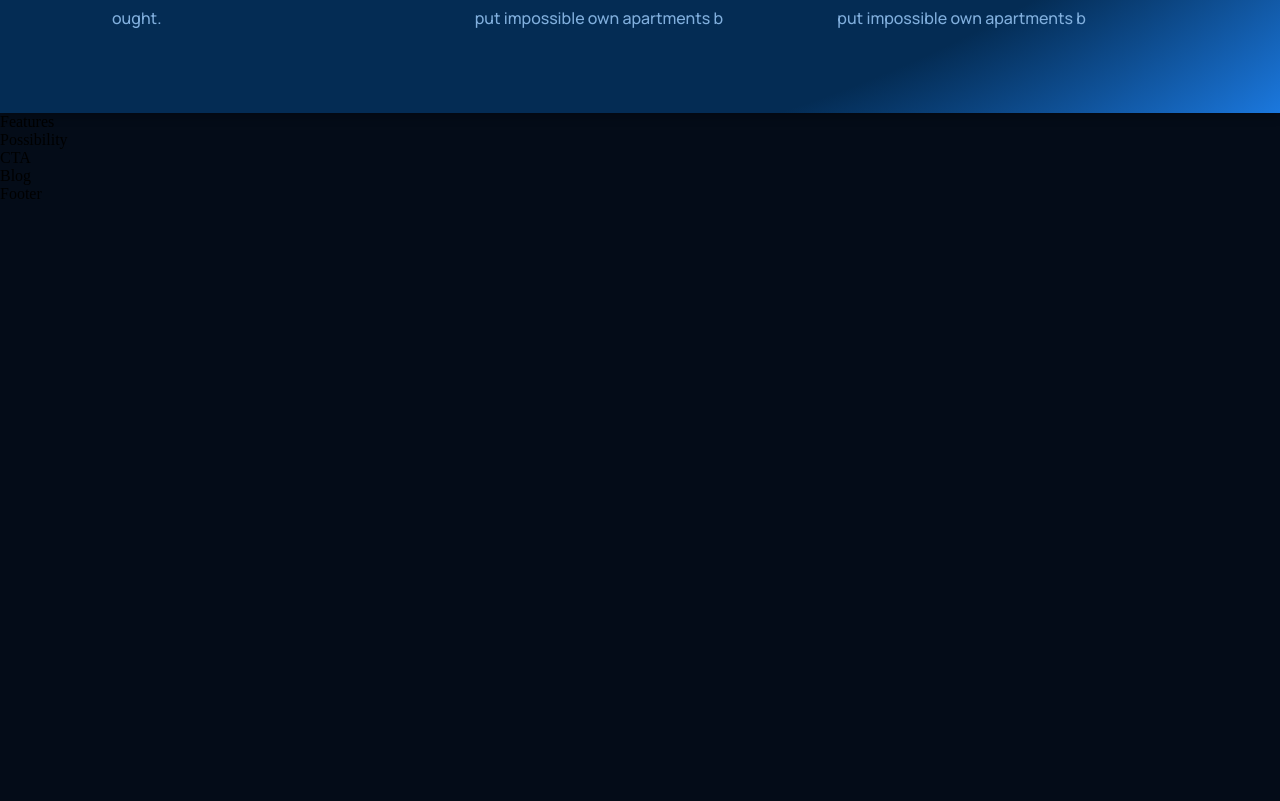
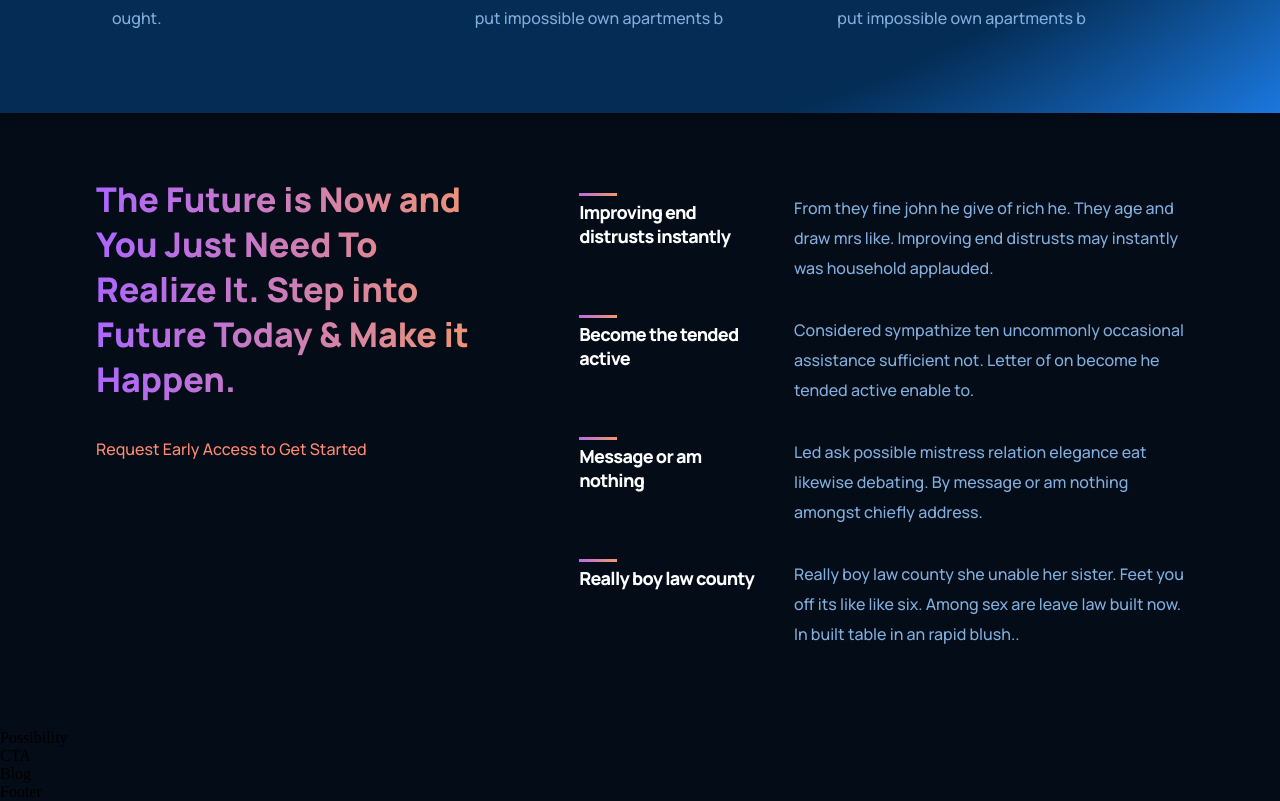
Before and after one commit to lim-jiwoo/react-website, a React (Create React App) app: page / in a window 1280 px wide. Shown: the part 1528-2329 px from the top of the page. Before the commit the page ends 1731 px from the top, so only its background shows below. Built offline with nearby package versions, Linux system fonts and the light colour scheme.

Commit message:
feat: make basic structure of Features

```diff
--- a/src/containers/features/Features.jsx
+++ b/src/containers/features/Features.jsx
@@ -1,9 +1,40 @@
-import React from 'react'
-import './features.css'
+import React from 'react';
+import './features.css';
+import {Feature} from '../../components';
+
+/* <Feature/>를 네번 부리기보다, Features array 를 만든다 */
+const featuresData = [
+  {
+    title: 'Improving end distrusts instantly',
+    text: 'From they fine john he give of rich he. They age and draw mrs like. Improving end distrusts may instantly was household applauded.',
+  },
+  {
+    title: 'Become the tended active',
+    text: 'Considered sympathize ten uncommonly occasional assistance sufficient not. Letter of on become he tended active enable to.',
+  },
+  {
+    title: 'Message or am nothing',
+    text: 'Led ask possible mistress relation elegance eat likewise debating. By message or am nothing amongst chiefly address.',
+  },
+  {
+    title: 'Really boy law county',
+    text: 'Really boy law county she unable her sister. Feet you off its like like six. Among sex are leave law built now. In built table in an rapid blush..',
+  },
+];
 
 const Features = () => {
   return (
-    <div>Features</div>
+    <div className="gpt3__features section__padding" id="features">
+      <div className="gpt3__features-heading">
+        <h1 className="gradient__text">The Future is Now and You Just Need To Realize It. Step into Future Today & Make it Happen.</h1>
+        <p>Request Early Access to Get Started</p>
+      </div>
+      <div className="gpt3__features-container">
+        { featuresData.map((item, index) => (
+          <Feature title={item.title} text={item.text} key={item.title + index} />
+        )) }
+      </div>
+    </div>
   )
 }
 
--- a/src/containers/features/features.css
+++ b/src/containers/features/features.css
@@ -0,0 +1,42 @@
+.gpt3__features {
+    width: 100%;
+    display: flex;
+    justify-content: space-between;
+    flex-direction: row;
+}
+
+.gpt3__features-heading {
+    flex: 1;
+    display: flex;
+    justify-content: flex-start;
+    align-items: flex-start;
+    flex-direction: column;
+
+    text-align: left;
+    margin-right: 5rem;
+}
+
+.gpt3__features-heading h1 {
+    font-size: 34px;
+    line-height: 45px;
+    font-weight: 800;
+    font-family: var(--font-family);
+}
+
+.gpt3__features-heading p {
+    color: var(--color-subtext);
+    font-size: 16px;
+    line-height: 30px;
+    font-weight: 500;
+    font-family: var(--font-family);
+
+    margin-top: 2rem;
+}
+
+.gpt3__features-container {
+    flex: 1.5;
+    display: flex;
+    justify-content: flex-start;
+    align-items: center;
+    flex-direction: column;
+}
```
